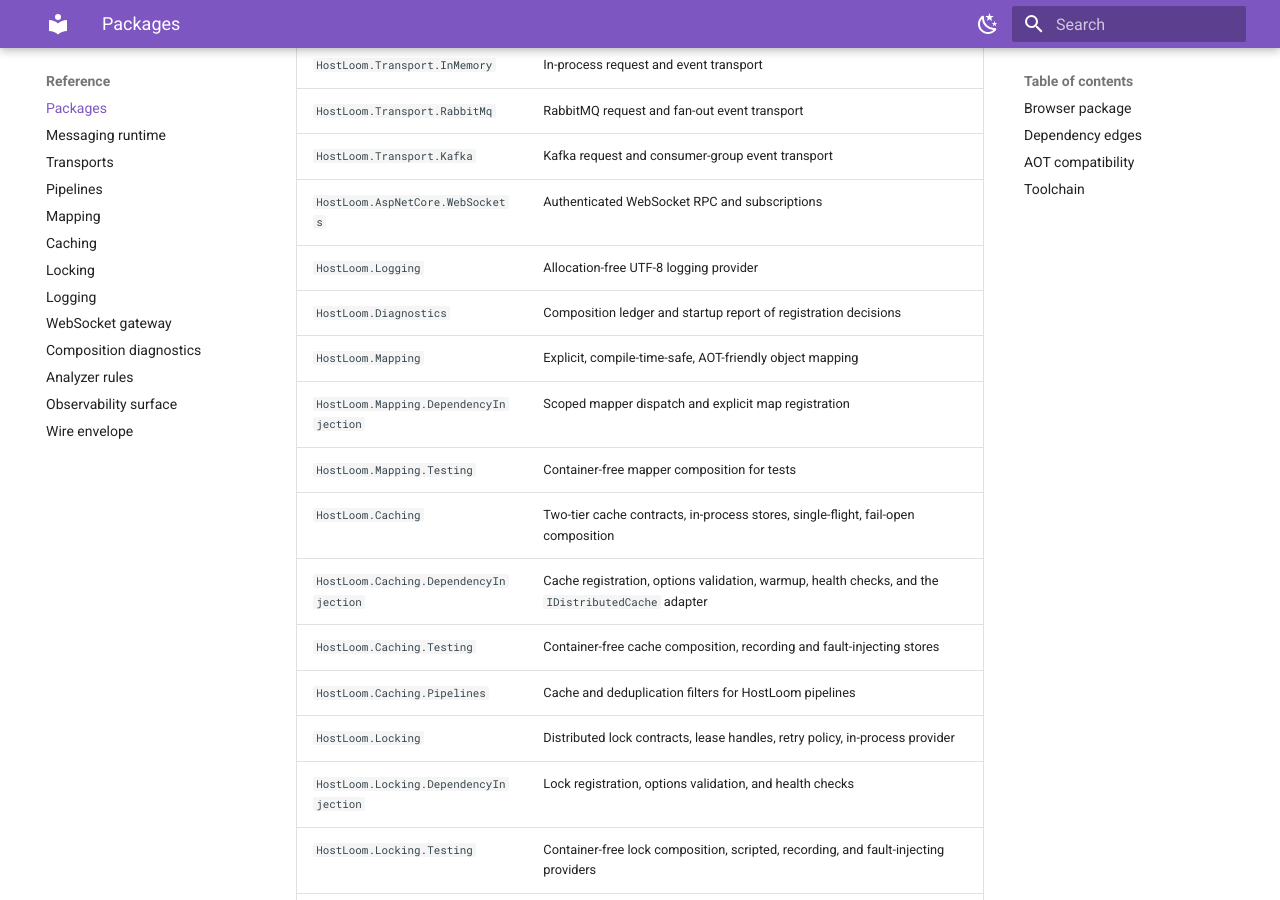
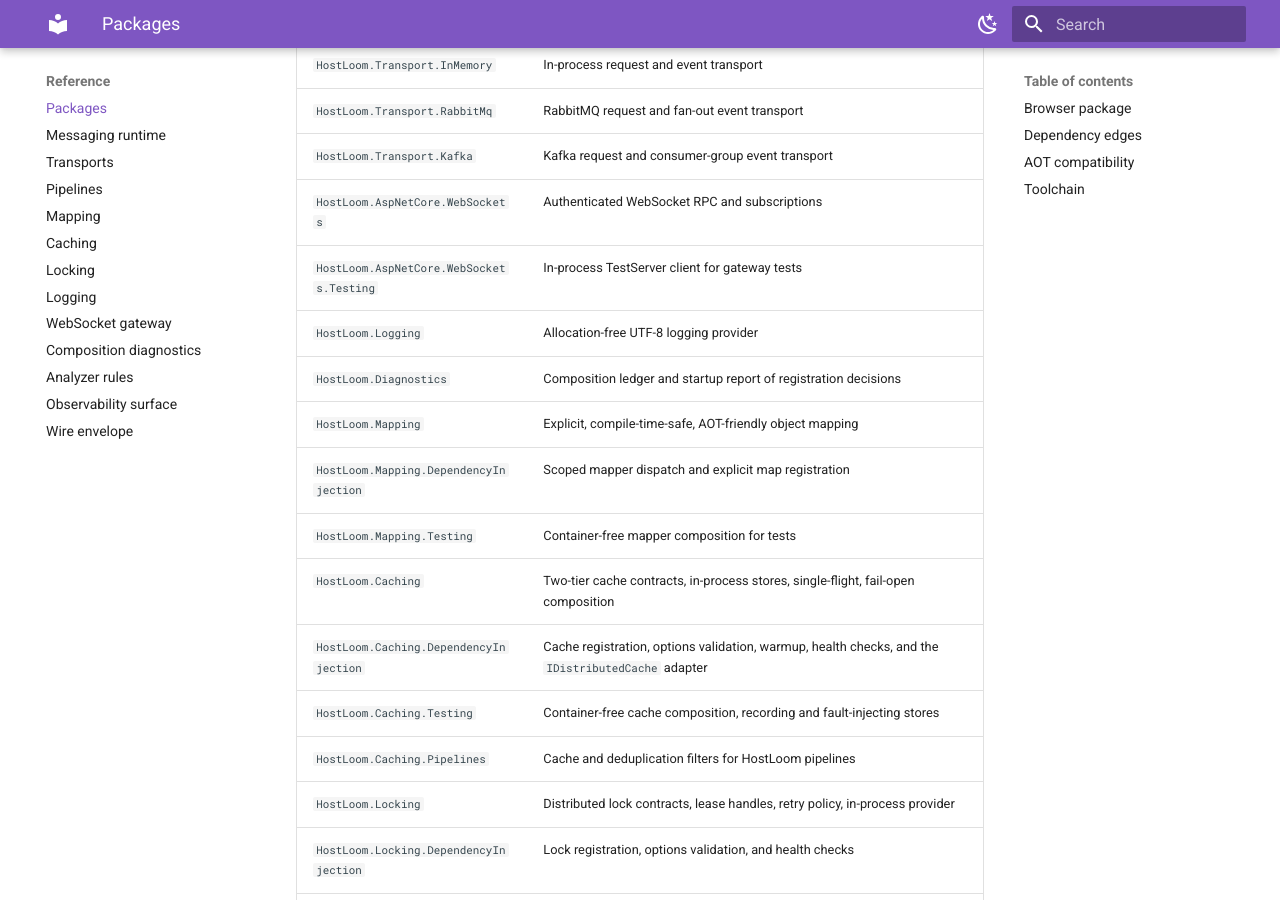
Before and after one commit to kidoz/hostloom, an MkDocs documentation site: the page built from docs/reference/packages.md, in a window 1280 px wide and 900 px high, scrolled down 526 px. Built offline with MkDocs 1.6.1 and Material for MkDocs 9.7.7, drawn with Linux system fonts in a browser that asks for light colours.

Commit message:
List the WebSocket gateway testing package in the package reference

```diff
--- a/docs/reference/packages.md
+++ b/docs/reference/packages.md
@@ -15,6 +15,7 @@
 | `HostLoom.Transport.RabbitMq` | RabbitMQ request and fan-out event transport |
 | `HostLoom.Transport.Kafka` | Kafka request and consumer-group event transport |
 | `HostLoom.AspNetCore.WebSockets` | Authenticated WebSocket RPC and subscriptions |
+| `HostLoom.AspNetCore.WebSockets.Testing` | In-process TestServer client for gateway tests |
 | `HostLoom.Logging` | Allocation-free UTF-8 logging provider |
 | `HostLoom.Diagnostics` | Composition ledger and startup report of registration decisions |
 | `HostLoom.Mapping` | Explicit, compile-time-safe, AOT-friendly object mapping |
```
